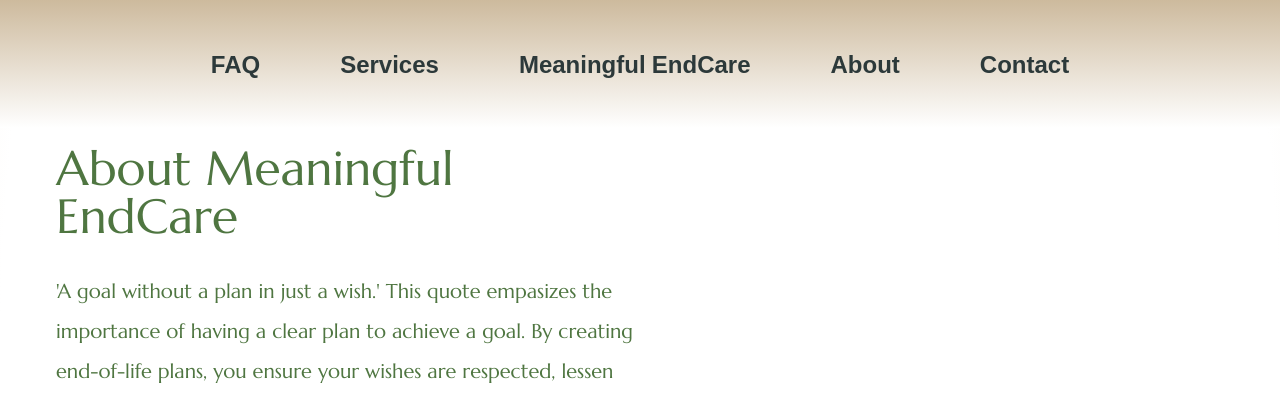
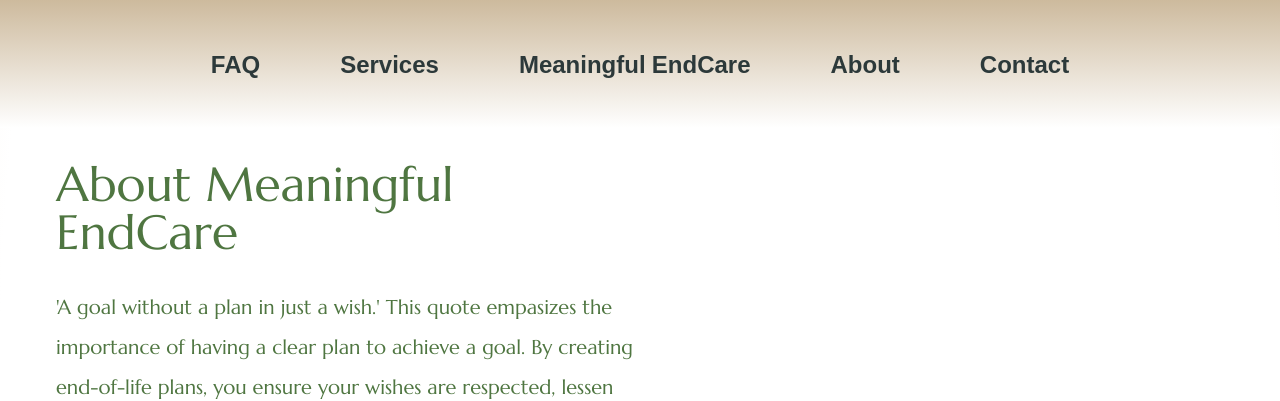
Before and after one commit to victoriaraya/emracing_death, a Next.js app: page /about in a window 1280 px wide. Shown: the top 401 px of the page. Built offline with nearby package versions, Linux system fonts and the light colour scheme.

Commit message:
style edits

```diff
--- a/app/about/page.tsx
+++ b/app/about/page.tsx
@@ -4,7 +4,7 @@
   return (
     <div className="[background:radial-gradient(125%_125%_at_50%_10%,#fff_40%,#d2b48c_100%)] text-[#4F7641] h-full px-14 pb-20">
       <div className="grid grid-cols-2 pb-40">
-        <h1 className="text-5xl text-left pt-4 pb-8 col-start-1">
+        <h1 className="text-5xl text-left pt-8 pb-8 col-start-1">
           About Meaningful EndCare
         </h1>
         <div className="text-xl leading-loose col-start-1">
```
